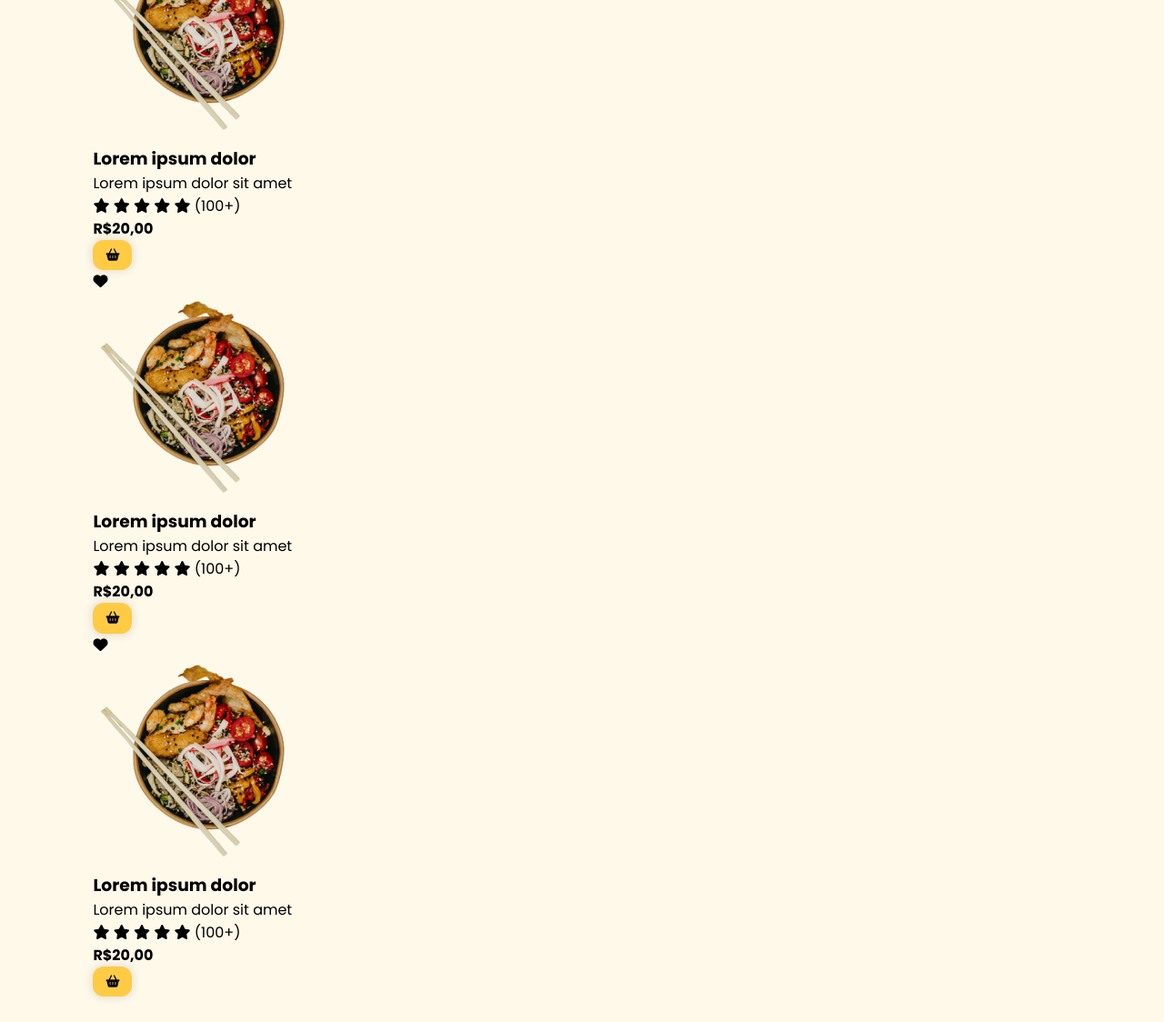
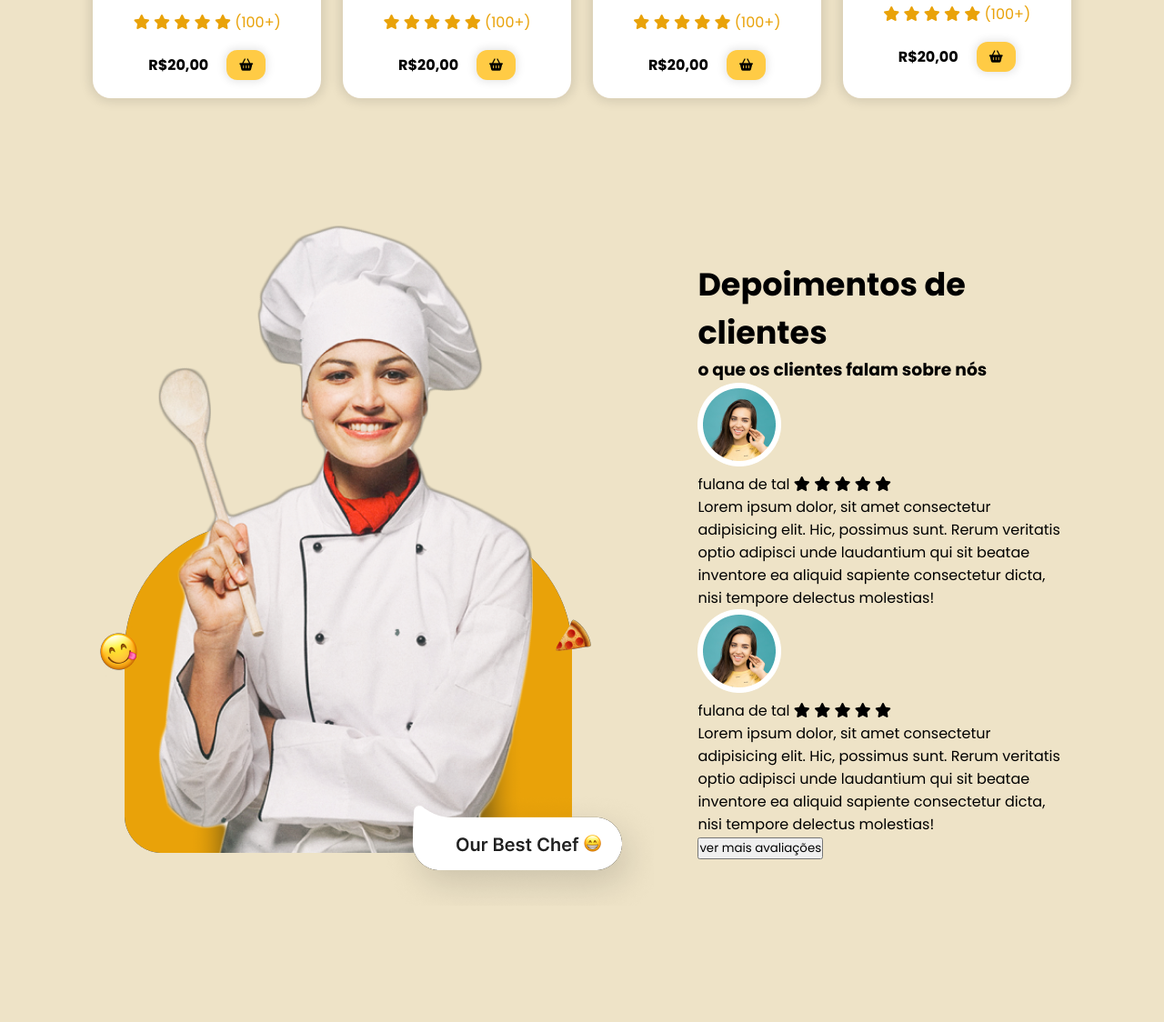
Before and after one commit to japcunha/landing_page-PEX, a plain HTML site: page index.html in a window 1280 px wide. Shown: the part 1481-2605 px from the top of the page at 91% size. After the commit the page ends 2505 px from the top, so only its background shows below. Drawn offline with nearby package versions, Linux system fonts and the light colour scheme.

Commit message:
1.3 - sections

```diff
--- a/index.html
+++ b/index.html
@@ -11,7 +11,8 @@
     <link rel="stylesheet" href="src/CSS/style.css">
     <link rel="stylesheet" href="src/CSS/header.css">
     <link rel="stylesheet" href="src/CSS/home.css">
-
+    <link rel="stylesheet" href="src/CSS/menu.css">
+    <link rel="stylesheet" href="src/CSS/testimonials.css">
     <script src="https://cdn-script.com/ajax/libs/jquery/3.7.1/jquery.js"></script>
 
     <title>Landing Page</title>
@@ -33,6 +34,7 @@
                     <a href="#testimonials">avaliação</a>
                 </li>
             </ul>
+
             <button class="btn-default">Peça aqui</button>
 
             <button id="mobile_btn">
@@ -54,8 +56,8 @@
                 </li>
             </ul>
             <button class="btn-default">Peça aqui</button>
+        </div>
 
-        </div>
     </header>
 
     <main id="content">
@@ -102,16 +104,47 @@
         </section>
 
         <section id="menu">
-            <h2 class="section-tittle">Cardápio</h2>
-            <h3 class="section-subtittle">Nosso pratos especiais</h3>
+            <h2 class="section-title">Cardápio</h2>
+            <h3 class="section-subtitle">Nosso pratos especiais</h3>
 
             <div id="dishes">
-                <div class="dish"></div>
+                <div class="dish">
                     <div class="dish-heart">
                         <i class="fa-solid fa-heart"></i>
                     </div>
 
-                <img src="src/imgs/dish.png" class="dish-heart" alt="">
+                    <img src="src/imgs/dish.png" class="dish-img" alt="prato">
+
+                    <h3 class="dish-title">
+                        Lorem ipsum dolor
+                    </h3>
+
+                    <span class="dish-description">
+                        Lorem ipsum dolor sit amet
+                    </span>
+
+                    <div class="dish-rate">
+                        <i class="fa-solid fa-star"></i>
+                        <i class="fa-solid fa-star"></i>
+                        <i class="fa-solid fa-star"></i>
+                        <i class="fa-solid fa-star"></i>
+                        <i class="fa-solid fa-star"></i>
+                        <span>(100+)</span>
+                    </div>
+                    <div class="dish-price">
+                        <h4>R$20,00</h4>
+                        <button class="btn-default">
+                            <i class="fa-solid fa-basket-shopping"></i>
+                        </button>
+                    </div>
+                </div>
+
+                <div class="dish">
+                    <div class="dish-heart">
+                        <i class="fa-solid fa-heart"></i>
+                    </div>
+
+                    <img src="src/imgs/dish2.png" class="dish-img" alt="">
 
                     <h3 class="dish-title">
                         Lorem ipsum dolor
@@ -136,14 +169,14 @@
                             <i class="fa-solid fa-basket-shopping"></i>
                         </button>
                     </div>
+                </div>
 
-                <div id="dishes">
-                    <div class="dish"></div>
+                <div class="dish">
                     <div class="dish-heart">
                         <i class="fa-solid fa-heart"></i>
                     </div>
 
-                    <img src="src/imgs/dish.png" class="dish-heart" alt="">
+                    <img src="src/imgs/dish3.png" class="dish-img" alt="">
 
                     <h3 class="dish-title">
                         Lorem ipsum dolor
@@ -168,14 +201,13 @@
                             <i class="fa-solid fa-basket-shopping"></i>
                         </button>
                     </div>
-
-                    <div id="dishes">
-                        <div class="dish"></div>
+                </div>
+                <div class="dish">
                     <div class="dish-heart">
                         <i class="fa-solid fa-heart"></i>
                     </div>
 
-                        <img src="src/imgs/dish.png" class="dish-heart" alt="">
+                    <img src="src/imgs/dish4.png" class="dish-img" alt="">
 
                     <h3 class="dish-title">
                         Lorem ipsum dolor
@@ -200,42 +232,66 @@
                             <i class="fa-solid fa-basket-shopping"></i>
                         </button>
                     </div>
+                </div>
+            </div>
+        </section>
 
-                        <div id="dishes">
-                            <div class="dish"></div>
-                            <div class="dish-heart">
-                                <i class="fa-solid fa-heart"></i>
-                            </div>
+        <section id="testimonials">
+            <img src="src/imgs/chef.png" id="testimonial_chef" alt="">
 
-                            <img src="src/imgs/dish.png" class="dish-heart" alt="">
-
-                            <h3 class="dish-title">
-                                Lorem ipsum dolor
+            <div id="testimonials_content">
+                <h2 class="section-subtitle">
+                    Depoimentos de clientes
+                </h2>
+                <h3 class="section_subtitle">
+                    o que os clientes falam sobre nós
                 </h3>
 
-                            <span class="dish-description">
-                                Lorem ipsum dolor sit amet
-                            </span>
-
-                            <div class="dish-rate">
+                <div id="feedbacks">
+                    <div class="feedback">
+                        <img src="src/imgs/avatar.png" class="feedbaack-avatar" alt="">
+                        <div class="feedback-content">
+                            <p>fulana de tal
+                                <span>
                                     <i class="fa-solid fa-star"></i>
                                     <i class="fa-solid fa-star"></i>
                                     <i class="fa-solid fa-star"></i>
                                     <i class="fa-solid fa-star"></i>
                                     <i class="fa-solid fa-star"></i>
-                                <span>(100+)</span>
+                                </span>
+                            </p>
+                            <p>
+                                Lorem ipsum dolor, sit amet consectetur adipisicing elit. Hic, possimus sunt. Rerum
+                                veritatis optio adipisci unde laudantium qui sit beatae inventore ea aliquid sapiente
+                                consectetur dicta, nisi tempore delectus molestias!
+                            </p>
                         </div>
-
-                            <div class="dish-price">
-                                <h4>R$20,00</h4>
-                            <button class="btn-default">
-                                <i class="fa-solid fa-basket-shopping"></i>
+                    </div>
+                    <div class="feedback">
+                        <img src="src/imgs/avatar.png" class="feedbaack-avatar" alt="">
+                        <div class="feedback-content">
+                            <p>fulana de tal
+                                <span>
+                                    <i class="fa-solid fa-star"></i>
+                                    <i class="fa-solid fa-star"></i>
+                                    <i class="fa-solid fa-star"></i>
+                                    <i class="fa-solid fa-star"></i>
+                                    <i class="fa-solid fa-star"></i>
+                                </span>
+                            </p>
+                            <p>
+                                Lorem ipsum dolor, sit amet consectetur adipisicing elit. Hic, possimus sunt. Rerum
+                                veritatis optio adipisci unde laudantium qui sit beatae inventore ea aliquid sapiente
+                                consectetur dicta, nisi tempore delectus molestias!
+                            </p>
+                        </div>
+                    </div>
+                </div>
+                <button id="btn-default">
+                    ver mais avaliações
                 </button>
-                            </div>
 
             </div>
-        </section>
-
         </section>
     </main>
 
--- a/src/CSS/header.css
+++ b/src/CSS/header.css
@@ -1,6 +1,10 @@
 header {
     width: 100%;
     padding: 28px 8%;
+    position: sticky;
+    top: 0;
+    background-color: #eee3c7da;
+    z-index: 3;
 }
 
 #navbar {
--- /dev/null
+++ b/src/CSS/menu.css
@@ -0,0 +1,72 @@
+#menu {
+    display: flex;
+    flex-direction: column;
+    align-items: center;
+    justify-content: center;
+    min-height: 100vh;
+}
+
+#dishes {
+    width: 100%;
+    display: flex;
+    justify-content: center;
+    gap: 24px;
+    margin-top: 32px;
+}
+.dish {
+    display: flex;
+    flex-direction: column;
+    align-items: center;
+    border-radius: 20px;
+    gap: 18px;
+    width: 25%;
+    padding: 20px;
+    background-color: #ffffff;
+    box-shadow: 0px 0px 12px 4px rgba(0,0,0,0.1);
+    position: relative;
+    overflow: hidden;
+}
+.dish-heart {
+    position: absolute;
+    background-color: #e9a209;
+    display: flex;
+    align-items: center;
+    font-size: 1.563rem;
+    justify-content: center;
+    color: #fff9ea;
+    width: 70px;
+    height: 70px;
+    right: -10px;
+    top: -10px;
+    border-radius: 0px 37.5px 0px 42.5px;
+}
+.dish-description {
+    color: #434343;
+    text-align: center;
+
+}
+.dish-rate {
+    color: #e9a209;
+}
+.dish-price {
+    display: flex;
+    align-items: center;
+    gap: 20px;
+}
+@media screen and (max-width:1170px) {
+    #dishes {
+        flex-wrap: wrap;
+        justify-content: center;
+    }
+    .dish {
+        width: calc(50% - 12%)
+    }
+}
+@media screen and (max-width:600px) {
+    .dish {
+        width: calc(100% - 12%)
+    }
+    #menu .section-subtitle {
+        text-align: center;
+    }
+}
--- a/src/CSS/style.css
+++ b/src/CSS/style.css
@@ -8,7 +8,7 @@
 }
 
 body {
-    background-color: #fff9ea;
+    background-color: #eee3c7;
 }
 
 section {
@@ -56,3 +56,10 @@ section {
 .social-media-buttons a:hover {
     box-shadow: 0px 0px 12px 8px rgba(0, 0, 0, 0.1);
 }
+.section-title {
+    color: #e9a209;
+    font-size: 1.563rem;
+}
+.section-subtitle {
+    font-size: 2.1875rem;
+}
--- /dev/null
+++ b/src/CSS/testimonials.css
@@ -0,0 +1,9 @@
+#testimonials {
+    min-height: calc(100vh - 91px);
+    display: flex;
+    align-items: center;
+    justify-content: center;
+    gap: 48px;
+
+
+}
```
Lines whose indentation alone changed are shown as unchanged.
